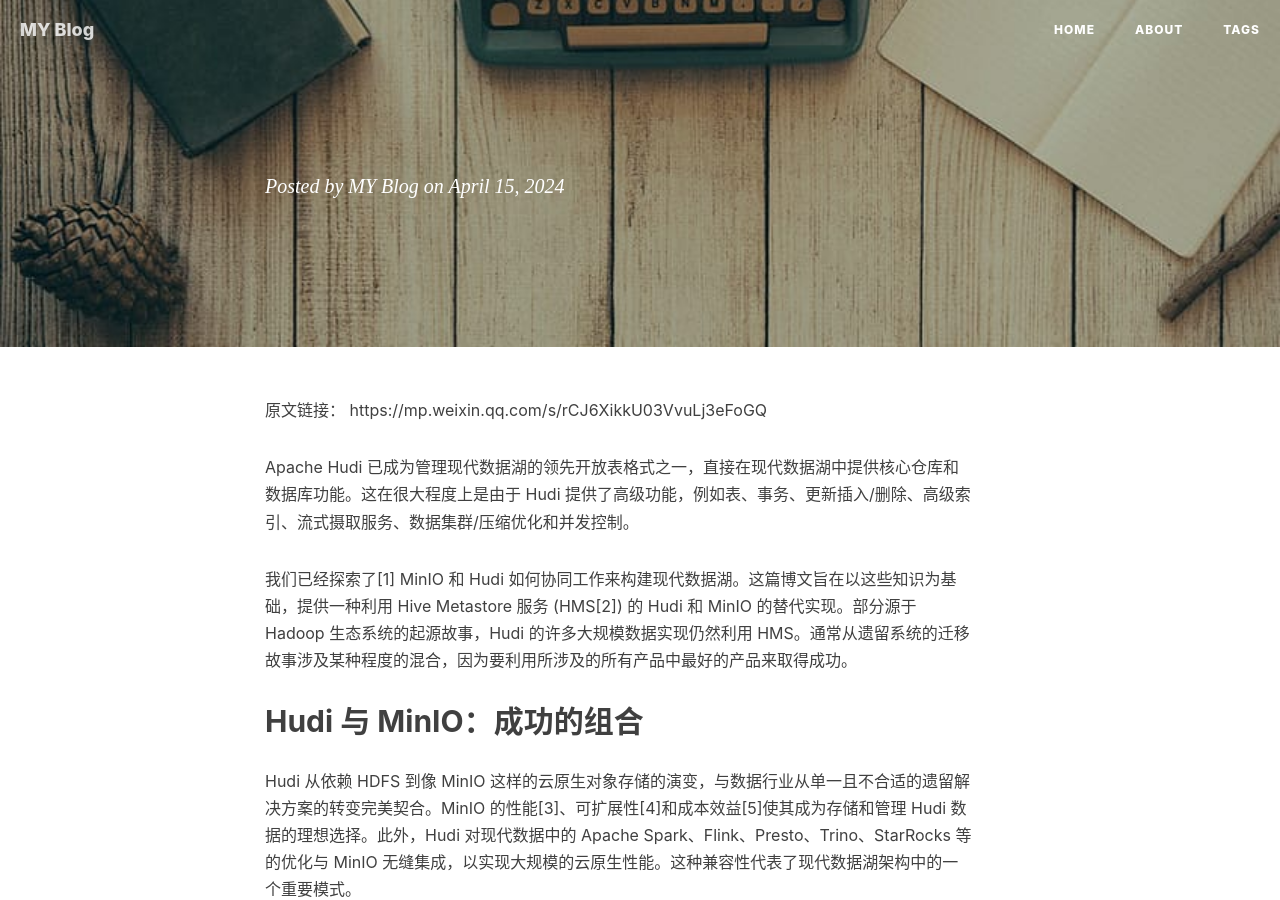
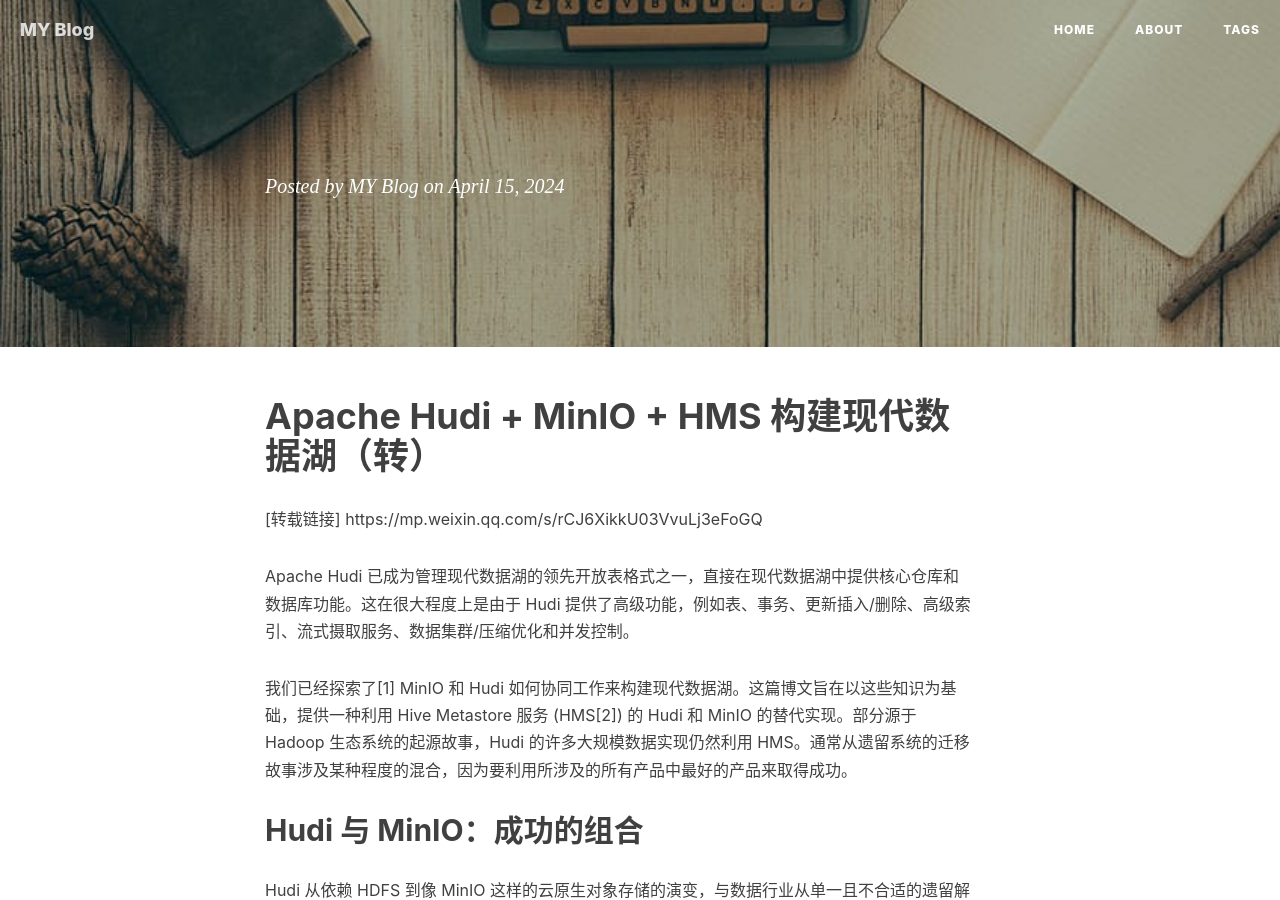
Before and after one commit to zhmingyong/zhmingyong.github.io, a Jekyll site: the page built from _posts/2024-4-15-Apache Hudi + MinIO + HMS 构建现代数据湖（转）.md, in a window 1280 px wide and 900 px high. Built offline with Jekyll 4.4.1, drawn with Linux system fonts in a browser that asks for light colours; nearby versions of some CDN libraries; our own code applies the rules of GitHub Pages for plain Markdown files; comment, search, counter and statistics services are not loaded.

Commit message:
Apache Hudi + MinIO + HMS 构建现代数据湖（转）

```diff
--- a/_posts/2024-4-15-ApacheHudi+MinIO+HMS构建现代数据湖（转载）.md
+++ b/_posts/2024-4-15-Apache Hudi + MinIO + HMS 构建现代数据湖（转）.md
@@ -1,8 +1,8 @@
 ---
 layout:     post
-title:      ApacheHudi+MinIO+HMS构建现代数据湖（转载）
-subtitle:   Hudi+MinIO+HMS构建数据湖
-date:       2024-04-15
+title:      Apache Hudi + MinIO + HMS 构建现代数据湖（转）
+subtitle:   Apache Hudi + MinIO + HMS 构建数据湖
+date:       2024-4-15
 author:     zhmingyong
 header-img: img/hudi/hudi-20240415.png
 catalog: true
@@ -12,7 +12,8 @@ tags:
 	  - HMS
 ---
 
-原文链接： https://mp.weixin.qq.com/s/rCJ6XikkU03VvuLj3eFoGQ
+# Apache Hudi + MinIO + HMS 构建现代数据湖（转）
+[转载链接] https://mp.weixin.qq.com/s/rCJ6XikkU03VvuLj3eFoGQ
 
 
 Apache Hudi 已成为管理现代数据湖的领先开放表格式之一，直接在现代数据湖中提供核心仓库和数据库功能。这在很大程度上是由于 Hudi 提供了高级功能，例如表、事务、更新插入/删除、高级索引、流式摄取服务、数据集群/压缩优化和并发控制。
```
